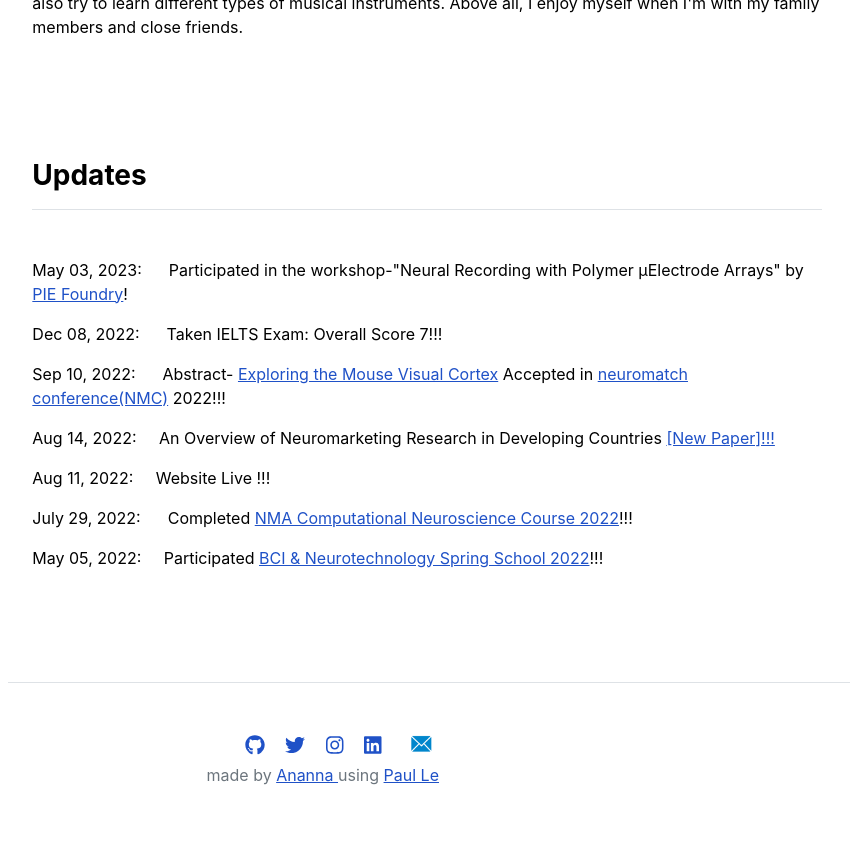
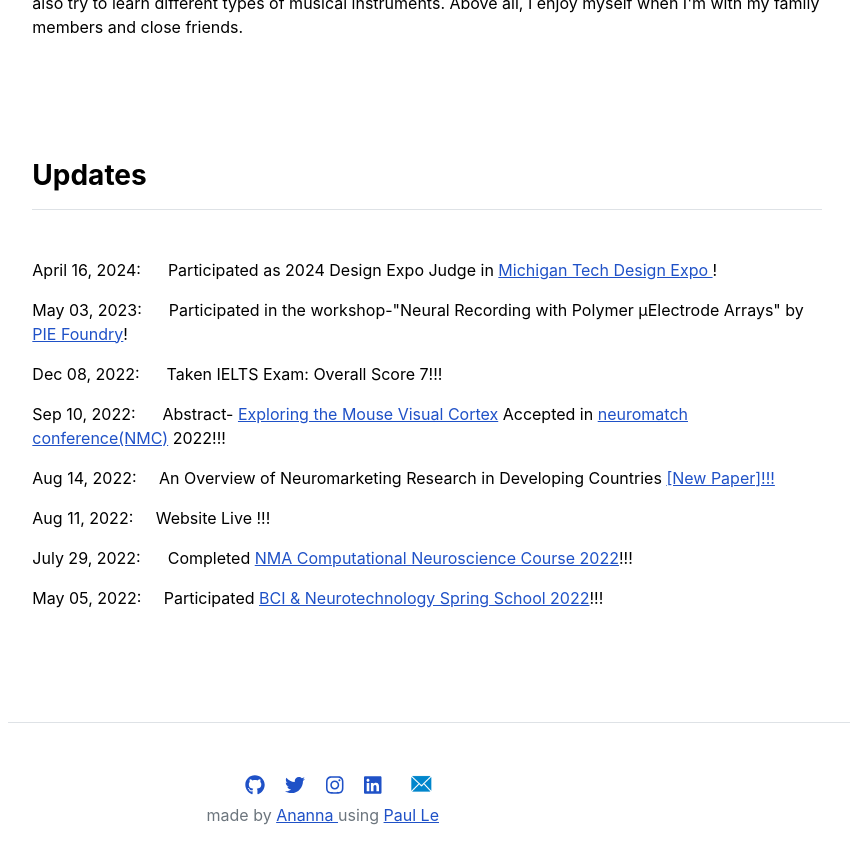
Before and after one commit to Anannabiswas/anannabiswas.github.io, a Jekyll site: the page built from index.md, in a window 1280 px wide and 900 px high, scrolled down 1535 px. Shown: the top 864 px of the window, without its empty margins (189-1039 px from the left). Built offline with Jekyll 4.4.1, drawn with Linux system fonts in a browser that asks for light colours.

Commit message:
Update home.html

```diff
--- a/_layouts/home.html
+++ b/_layouts/home.html
@@ -50,6 +50,7 @@ layout: default
     <!--{% for post in site.posts %}
       <p>{{ post.date | date: "%B %-d, %Y" }} - <a href="{{ site.github.url }}/{{ post.url }}">{{ post.title }}</a> </p>
     {% endfor %} -->
+      <p> April 16, 2024: &nbsp; &nbsp;&nbsp; Participated as 2024 Design Expo Judge in <a href="https://www.mtu.edu/enterprise/involved/expo/" target="blank"> Michigan Tech Design Expo </a>! </p>
       <p> May  03, 2023: &nbsp; &nbsp;&nbsp; Participated in the workshop-"Neural Recording with Polymer µElectrode Arrays" by <a href="https://piefoundry.usc.edu/index.html" target="blank"> PIE Foundry</a>! </p>
       <p> Dec  08, 2022: &nbsp; &nbsp;&nbsp; Taken IELTS Exam: Overall Score 7!!! </p>
       <p> Sep  10, 2022: &nbsp;&nbsp; &nbsp; Abstract- <a href = "https://www.reddit.com/r/neuromatch/comments/xo3w0x/ananna_biswas_exploring_the_mouse_visual_cortex/" target="blank"> Exploring the Mouse Visual Cortex</a> Accepted in <a href ="https://conference.neuromatch.io/" target="blank">neuromatch conference(NMC)</a> 2022!!!
```
